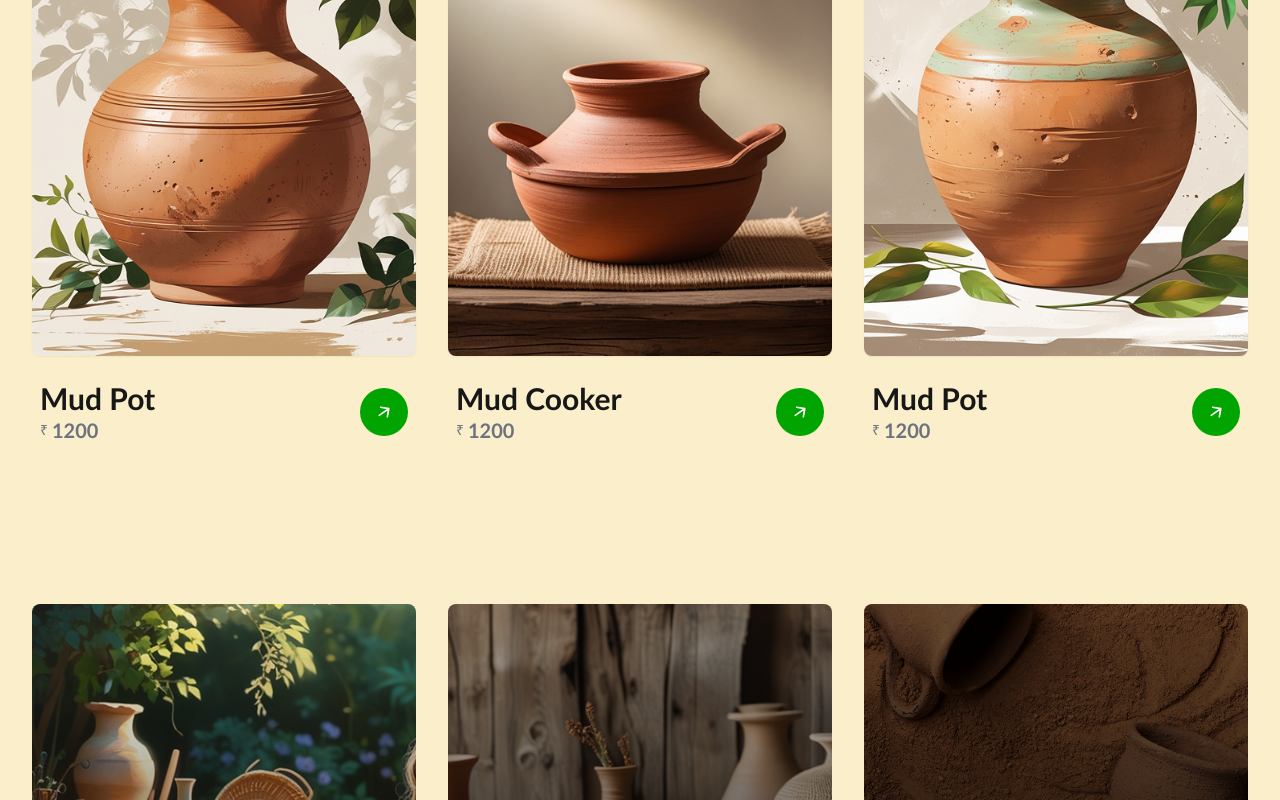
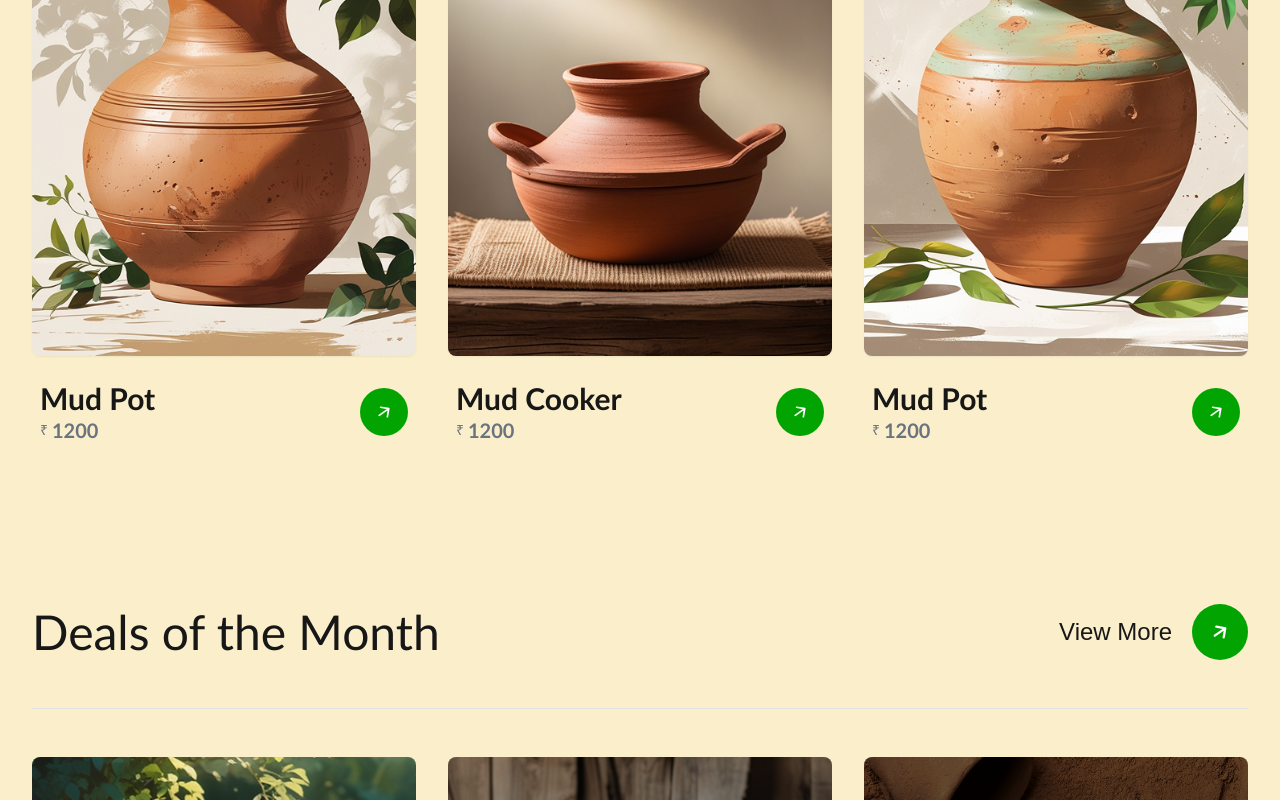
Before and after one commit to M0hammedHaris/mud_potter, a Next.js app: page / in a window 1280 px wide. Shown: the part 2000-2800 px from the top of the page. Built offline with nearby package versions, Linux system fonts and the light colour scheme.

Commit message:
feat: update component headers to improve layout and visibility of View More buttons

```diff
--- a/src/components/browse-category.tsx
+++ b/src/components/browse-category.tsx
@@ -95,15 +95,16 @@ export function BrowseCategory() {
 		<section ref={sectionRef} className="py-12 md:py-16 lg:py-20 px-8 bg-[var(--background)] overflow-hidden">
 			<div className="container mx-auto max-w-full">
 				{/* Header: Title and View More button */}
-				<div className="flex flex-col sm:flex-row justify-between items-start gap-4 sm:items-center mb-8 md:mb-10">
+				<div className="flex flex-row justify-between items-center mb-8 md:mb-10">
 					<h2 className={cn(
-						"text-4xl sm:text-5xl md:text-5xl font-bold text-[var(--foreground)] mb-4 sm:mb-0",
+						"text-4xl sm:text-5xl md:text-5xl font-bold text-[var(--foreground)]",
 						isVisible ? "animate-fade-in-left" : "opacity-0"
 					)}>
 						Browse by Category
 					</h2>
 					<ViewMoreButton
 						href="/categories"
+						textClassName="hidden sm:inline"
 						className={cn("text-lg", isVisible ? "animate-fade-in-right" : "opacity-0")}
 					/>
 				</div>
--- a/src/components/deals-of-the-month.tsx
+++ b/src/components/deals-of-the-month.tsx
@@ -4,6 +4,8 @@ import { useEffect, useState, useRef } from "react";
 import Image from "next/image";
 import { Button } from "@/components/ui/button";
 import { motion } from "framer-motion";
+import { cn } from "@/lib/utils";
+import { ViewMoreButton } from "@/components/ui/view-more-button";
 import "../styles/animations.css";
 
 // Countdown timer interface
@@ -149,6 +151,26 @@ export function DealsOfTheMonth() {
       className="py-12 md:py-16 lg:py-20 px-8 bg-[var(--background)] overflow-hidden"
     >
       <div className="container mx-auto max-w-full">
+        {/* Header: Title and View More button */}
+        <div className="flex flex-row justify-between items-center mb-6 sm:mb-8 md:mb-12">
+          <h2 className={cn(
+            "text-3xl md:text-4xl lg:text-5xl font-bold font-['Gill_Sans_MT'] text-foreground",
+            isVisible ? "animate-fade-in-left" : "opacity-0"
+          )}>
+            Deals of the Month
+          </h2>
+          <ViewMoreButton
+            href="/deals"
+            textClassName="hidden sm:inline"
+            className={cn(isVisible ? "animate-fade-in-right" : "opacity-0")}
+          />
+        </div>
+
+        {/* Separator Line */}
+        <hr className={cn("mb-8 md:mb-12 border-t border-[var(--border)]",
+            isVisible ? "animate-fade-in delay-200" : "opacity-0"
+        )} />
+
         {/* Grid container for the deal images */}
         <motion.div
           variants={containerVariants}
--- a/src/components/faq.tsx
+++ b/src/components/faq.tsx
@@ -118,7 +118,7 @@ export function FAQ() {
       data-testid="faq-section"
     >
       <div className="container mx-auto max-w-full">
-        <div className="flex flex-col sm:flex-row justify-between items-start gap-4 sm:items-center mb-6 sm:mb-8 md:mb-12">
+        <div className="flex flex-row justify-between items-center mb-6 sm:mb-8 md:mb-12">
           <h2 className={cn(
             "text-3xl sm:text-4xl lg:text-6xl font-bold text-foreground",
             isVisible ? "animate-fade-in-left" : "opacity-0"
@@ -129,6 +129,7 @@ export function FAQ() {
             href="/faq"
             variant="accent"
             arrowClassName="bg-primary md:w-16 md:h-16"
+            textClassName="hidden sm:inline"
             className={cn(isVisible ? "animate-fade-in-right" : "opacity-0")}
           />
         </div>
--- a/src/components/our-best-seller.tsx
+++ b/src/components/our-best-seller.tsx
@@ -105,7 +105,7 @@ export function OurBestSeller({ products }: OurBestSellerProps) {
       {/* Animations are imported from /src/styles/animations.css */}
       <div className="container mx-auto max-w-full">
         {/* Header with Title and View More */}
-        <div className="flex flex-col sm:flex-row justify-between items-start gap-4 sm:items-center mb-6 sm:mb-8 md:mb-12">
+        <div className="flex flex-row justify-between items-center mb-6 sm:mb-8 md:mb-12">
           <h2 className={cn(
             "text-3xl md:text-4xl lg:text-5xl font-bold font-['Gill_Sans_MT'] text-foreground",
             isVisible ? "animate-fade-in-left" : "opacity-0"
@@ -114,6 +114,7 @@ export function OurBestSeller({ products }: OurBestSellerProps) {
           </h2>
           <ViewMoreButton
             href="/products/best-seller"
+            textClassName="hidden sm:inline"
             className={cn(isVisible ? "animate-fade-in-right" : "opacity-0")}
           />
         </div>
--- a/src/components/our-blog.tsx
+++ b/src/components/our-blog.tsx
@@ -77,15 +77,16 @@ export function OurBlog() {
     >
       <div className="container mx-auto max-w-full">
         {/* Header: Title and View More button */}
-        <div className="flex flex-col sm:flex-row justify-between items-start gap-4 sm:items-center mb-6 sm:mb-8 md:mb-12">
+        <div className="flex flex-row justify-between items-center mb-6 sm:mb-8 md:mb-12">
           <h2 className={cn(
-            "text-4xl sm:text-5xl md:text-6xl font-bold text-[var(--foreground)] mb-4 sm:mb-0",
+            "text-4xl sm:text-5xl md:text-6xl font-bold text-[var(--foreground)]",
             isVisible ? "animate-fade-in-left" : "opacity-0"
           )}>
             Our Blog
           </h2>
           <ViewMoreButton
             href="/blog"
+            textClassName="hidden sm:inline"
             className={cn(isVisible ? "animate-fade-in-right" : "opacity-0")}
           />
         </div>
--- a/src/components/trending-products.tsx
+++ b/src/components/trending-products.tsx
@@ -105,7 +105,7 @@ export function TrendingProducts({ products }: TrendingProductsProps) {
       {/* Animations are imported from /src/styles/animations.css */}
       <div className="container mx-auto max-w-full">
         {/* Header with Title and View More */}
-        <div className="flex flex-col sm:flex-row justify-between items-start gap-4 sm:items-center mb-6 sm:mb-8 md:mb-12">
+        <div className="flex flex-row justify-between items-center mb-6 sm:mb-8 md:mb-12">
           <h2 className={cn(
             "text-3xl md:text-4xl lg:text-5xl font-bold font-['Gill_Sans_MT'] text-foreground",
             isVisible ? "animate-fade-in-left" : "opacity-0"
@@ -114,6 +114,7 @@ export function TrendingProducts({ products }: TrendingProductsProps) {
           </h2>
           <ViewMoreButton
             href="/products/trending"
+            textClassName="hidden sm:inline"
             className={cn(isVisible ? "animate-fade-in-right" : "opacity-0")}
           />
         </div>
```
